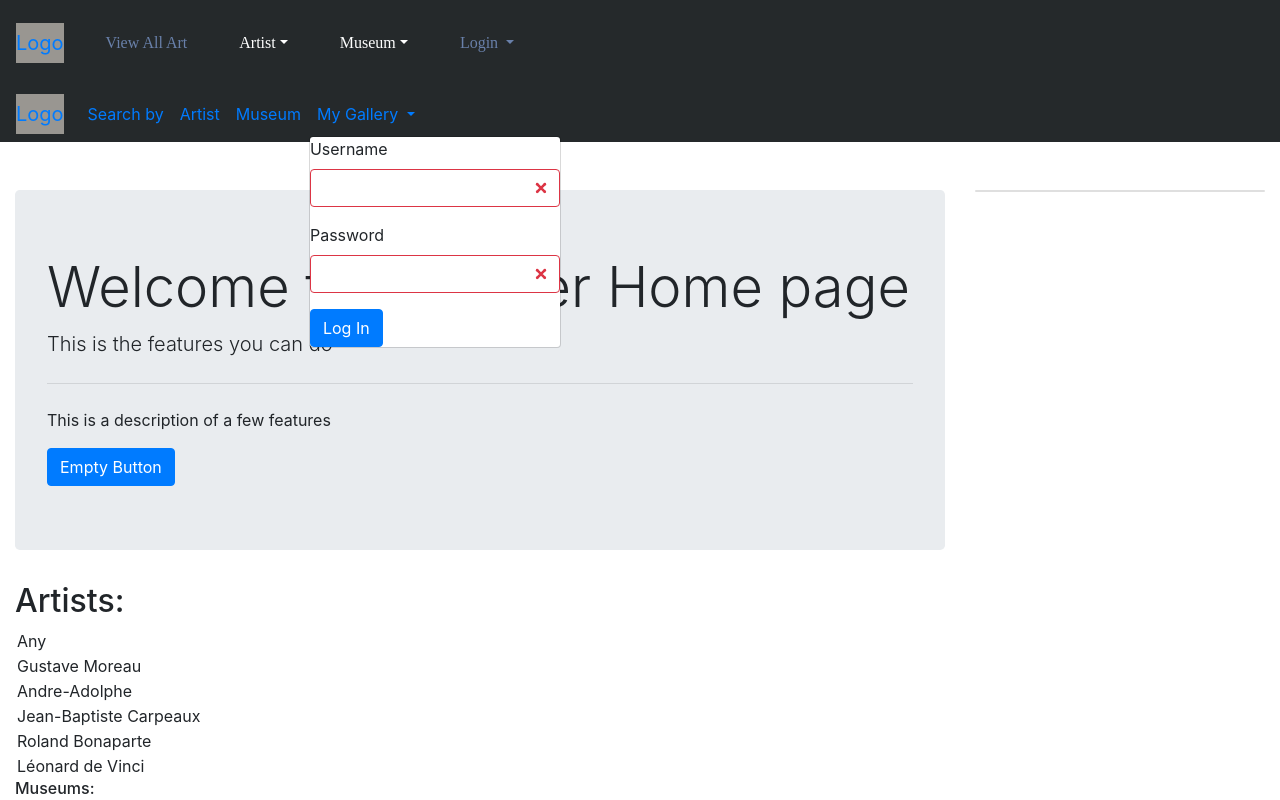
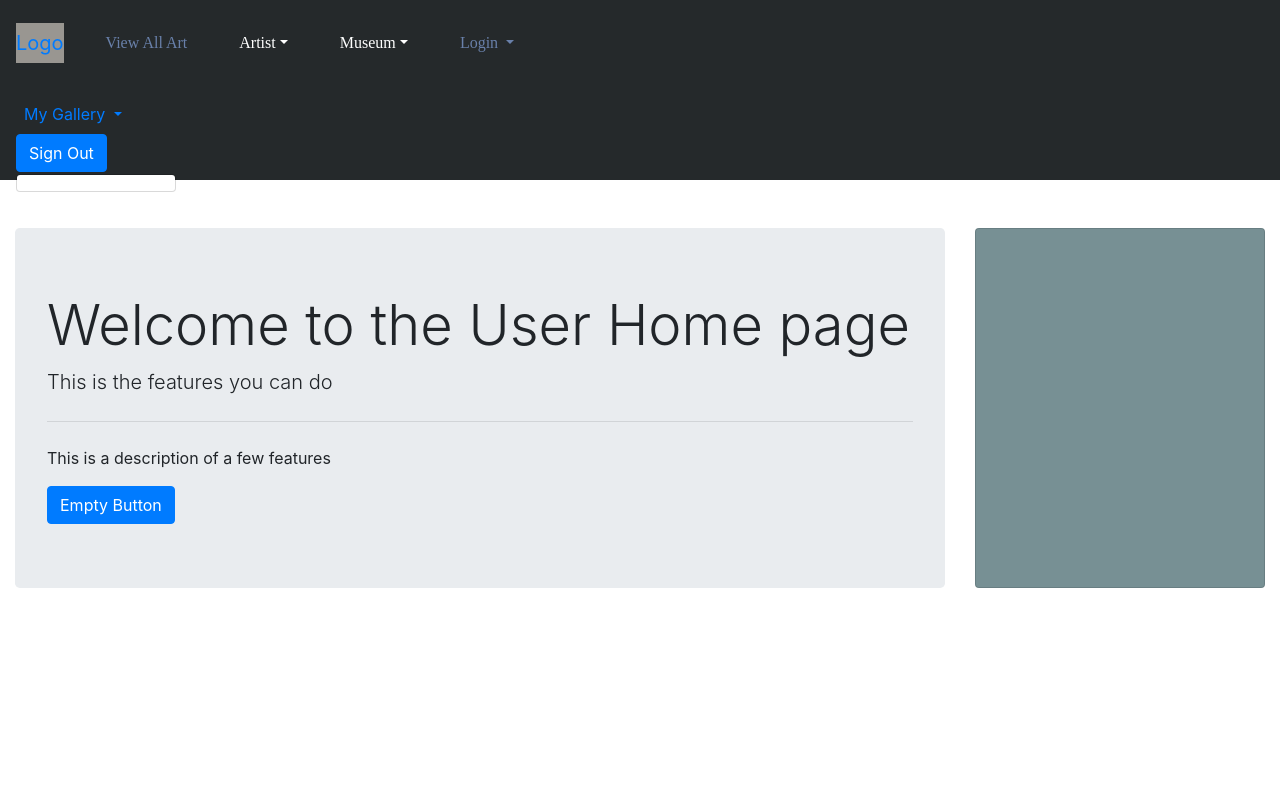
Before and after one commit to lsantibanez7/TestProjectTeamAwesome, an Angular app in the folder TeamAwesomeProj2Ang/: page /tempuserhome in a window 1280 px wide. Both pictures are taken after a click on the button "My Gallery". Shown: the top 800 px of the page. Built offline with nearby package versions, Linux system fonts and the light colour scheme.

Commit message:
new Angular

```diff
--- a/TeamAwesomeProj2Ang/src/app/components/home/home.component.ts
+++ b/TeamAwesomeProj2Ang/src/app/components/home/home.component.ts
@@ -16,11 +16,7 @@ export class HomeComponent implements OnInit {
 
   constructor(private registrationService : RegistrationService) { }
   onSubmit() {
-    this.registrationService.send( this.userModelNew.username, this.userModelNew.email, this.userModelNew.password)
-      .subscribe(
-        data => console.log('Success',data)
-
-      )
+    this.registrationService.send( this.userModelNew.username, this.userModelNew.email, this.userModelNew.password);
   }
 
   ngOnInit() {
--- a/TeamAwesomeProj2Ang/src/app/components/logged-navbar/logged-navbar.component.html
+++ b/TeamAwesomeProj2Ang/src/app/components/logged-navbar/logged-navbar.component.html
@@ -1,48 +1,29 @@
 <nav class="navbar navbar-expand-lg">
-    <a class="navbar-brand" href="#" routerLink='home' id="logotemp">Logo</a>
+
     <button class="navbar-toggler" type="button" data-toggle="collapse" data-target="#navbarNavDropdown" aria-controls="navbarNavDropdown" aria-expanded="false" aria-label="Toggle navigation">
       <span class="navbar-toggler-icon"></span>
     </button>
     <div class="collapse navbar-collapse" id="navbarNavDropdown">
       <ul class="navbar-nav">
-        <li class="nav-item active">
-          <a class="nav-link" routerLink= 'viewall'>Search by<span class="sr-only">(current)</span></a>
-        </li>
-        <li class="nav-item">
-          <a class="nav-link" routerLink= "viewartist">Artist</a>
-        </li>
-        <li class="nav-item">
-          <a class="nav-link" routerLink= 'viewmuseum'>Museum</a>
-        </li>
+
         <li class=" nav-item dropdown">
           <a class="nav-link dropdown-toggle" href="#" id="navbarDropdownMenuLink" role="button" data-toggle="dropdown" aria-haspopup="true" aria-expanded="false">
               My Gallery
           </a>
           <!-- start login form replace with buttons and logout button-->
-          <div class="dropdown-menu" aria-labelledby="navbarDropdownMenuLink" id="dropdownform">
-              <form #loginForm="ngForm"(ngSubmit)="onSubmit()" novalidate id="login-form">
-                <!-- {{loginForm.value | json}}
-                <hr />
-                {{userModel | json}}
-                <hr />
-                {{email.pristine}} -->
-
-
-                  <div class="form-group" >
-                    <label>Username</label>
-                    <input type="text" required #username="ngModel" [class.is-invalid]="username.invalid" class="form-control" name ="username" [(ngModel)]="userModel.username">
+          <div class="dropdown-menu" aria-labelledby="navbarDropdownMenuLink" id="logoutDropdown"></div>
+                  <div>
+                      <button type="submit" class="btn btn-primary" id="logoutButton" (ngClick)="onLogout()">Sign Out</button>
+                  </div>
+                 <!-- <div class="form-group" >
+                    <label>Email address</label>
+                    <input type="email" required #email="ngModel" [class.is-invalid]="email.invalid" class="form-control" name ="email" [(ngModel)]="userModel.email">
                 </div>
                 <div class="form-group">
                   <label>Password</label>
                   <input type="password" required #password="ngModel" [class.is-invalid]="password.invalid" class="form-control" name="password" [(ngModel)]="userModel.password">
-                </div>
-                <div>
-                <button type="submit" class="btn btn-primary" >Log In</button>
-                </div>
-              </form>
-            </div>
-            <!-- end login form -->
+                </div> -->
         </li>
       </ul>
-    </div>
-  </nav>
+  </div>
+</nav>
--- a/TeamAwesomeProj2Ang/src/app/components/logged-navbar/logged-navbar.component.ts
+++ b/TeamAwesomeProj2Ang/src/app/components/logged-navbar/logged-navbar.component.ts
@@ -1,4 +1,5 @@
 import { Component, OnInit } from '@angular/core';
+import { Router } from '@angular/router';
 
 @Component({
   selector: 'app-logged-navbar',
@@ -8,15 +9,18 @@ import { Component, OnInit } from '@angular/core';
 export class LoggedNavbarComponent implements OnInit {
 
 
-  public userModel : any = {};
+  constructor(private _router: Router) { }
 
-  constructor() { }
+  onLogout() {
+    console.log(localStorage);
+    localStorage.clear();
+
+    this._router.navigate(["/home"]);
+
+    console.log("loggedout",localStorage);
+  }
 
   ngOnInit() {
   }
 
-  onSubmit() {
-
-  }
-
 }
--- a/TeamAwesomeProj2Ang/src/app/components/registration/registration.component.ts
+++ b/TeamAwesomeProj2Ang/src/app/components/registration/registration.component.ts
@@ -14,11 +14,7 @@ export class RegistrationComponent implements OnInit {
 
   constructor(private registrationService : RegistrationService) { }
   onSubmit() {
-    this.registrationService.send( this.userLoggedModel.username, this.userLoggedModel.email, this.userLoggedModel.password)
-      .subscribe(
-        data => console.log('Success',data)
-
-      )
+    this.registrationService.send( this.userLoggedModel.username, this.userLoggedModel.email, this.userLoggedModel.password);
   }
 
   ngOnInit() {
--- a/TeamAwesomeProj2Ang/src/app/components/user-home/user-home.component.css
+++ b/TeamAwesomeProj2Ang/src/app/components/user-home/user-home.component.css
@@ -0,0 +1,14 @@
+#behind-jumbotron{
+    background-color: #54534F;
+}
+
+#jumbotron-userhome {
+    background-color: #779094;
+    box-shadow: 0 3px 20px 11px rgba(0,0,0,0.5);
+}
+
+#next-to-jumbotron{
+    background-color: #779094;
+    height: 360px;
+    box-shadow: 0, 3px, 20px, 11px rgba(0,0,0,0.5);
+}
--- a/TeamAwesomeProj2Ang/src/app/components/user-home/user-home.component.html
+++ b/TeamAwesomeProj2Ang/src/app/components/user-home/user-home.component.html
@@ -22,122 +22,3 @@
   </div>
 </div>
 <!-- ***change this to be favorite artworks, involves db and favorites button -->
-<div class="col-md-12">
-  <!-- Move this to maria's navbar somehow???-->
-  <article>
-    <h2><span>Artists:</span></h2>
-      <option value="Any">Any</option>
-      <option value="Gustave Moreau">Gustave Moreau</option>
-      <option value="André-Adolphe-Eugène Disdéri">Andre-Adolphe</option>
-      <option value="Jean-Baptiste Carpeaux">Jean-Baptiste Carpeaux</option>
-      <option value="Roland Bonaparte">Roland Bonaparte</option>
-      <option value="Léonard de Vinci">Léonard de Vinci</option>
-  </article>
-  <article>
-      <h6><span>Museums: </span></h6>
-        <option value="Any">Any</option>
-        <option value="Musée du Louvre">Musée du Louvre</option>
-        <option value="Paris, musée du quai Branly - Jacques Chirac">Paris, musée du quai Branly</option>
-        <option value="musée d'Orsay">musée d'Orsay</option>
-        <option value="Versailles, châteaux de Versailles et de Trianon">Versailles</option>
-        <option value="Paris, musée Gustave Moreau">Paris, musée Gustave Moreau</option>
-    </article>
-    <button class="btn btn-light">Search</button>
-
-    <!--Artwork by 10 at a time-->
-  <!--<div class="row">
-    <div class="column">
-      <div class="card c">
-        <img class="card-img-top" [src]="zeroImage">
-      <div class="card-body">
-          <h5> {{ zeroTitle }} </h5>
-          <p>Done by: {{ zeroCreator }}</p>
-        </div>
-      </div>
-    </div>
-    <div class="column">
-      <div class="card c">
-        <img class="card-img-top" [src]="firstImage">
-        <div class="card-body">
-          <h5> {{ firstTitle }} </h5>
-          <p>Done by: {{ firstCreator }}</p>
-        </div>
-      </div>
-    </div>
-    <div class="column">
-      <div class="card c">
-        <img class="card-img-top" [src]="secondImage">
-        <div class="card-body">
-          <h5> {{ secondTitle }} </h5>
-          <p>Done by: {{ secondCreator }}</p>
-        </div>
-      </div>
-    </div>
-  <div class="column">
-    <div class="card c">
-      <img class="card-img-top" [src]="thirdImage">
-      <div class="card-body">
-        <h5> {{ thirdTitle }} </h5>
-        <p>Done by: {{ thirdCreator }}</p>
-      </div>
-    </div>
-  </div>
-  <div class="column">
-    <div class="card c">
-      <img class="card-img-top" [src]="fourthImage">
-      <div class="card-body">
-        <h5> {{ fourthTitle }} </h5>
-        <p>Done by: {{ fourthCreator }}</p>
-      </div>
-    </div>
-  </div>
-</div>
-<div class="row">
-  <div class="column">
-    <div class="card c">
-      <img class="card-img-top" [src]="fifthImage">
-      <div class="card-body">
-        <h5> {{ fifthTitle }} </h5>
-        <p>Done by: {{ fifthCreator }}</p>
-      </div>
-    </div>
-  </div>
-  <div class="column">
-    <div class="card c">
-      <img class="card-img-top" [src]="sixImage">
-      <div class="card-body">
-        <h5> {{ sixTitle }} </h5>
-        <p>Done by: {{ sixCreator }}</p>
-      </div>
-    </div>
-  </div>
-  <div class="column">
-    <div class="card c">
-      <img class="card-img-top" [src]="sevenImage">
-      <div class="card-body">
-        <h5> {{ sevenTitle }} </h5>
-        <p>Done by: {{ sevenCreator }}</p>
-      </div>
-    </div>
-  </div>
-  <div class="column">
-    <div class="card c">
-      <img class="card-img-top" [src]="eightImage">
-      <div class="card-body">
-        <h5> {{ eightTitle }} </h5>
-        <p>Done by: {{ eightCreator }}</p>
-      </div>
-    </div>
-  </div>
-  <div class="column">
-    <div class="card c">
-      <img class="card-img-top" [src]="nineImage">
-      <div class="card-body">
-        <h5> {{ nineTitle }} </h5>
-        <p>Done by: {{ nineCreator }}</p>
-      </div>
-    </div>
-  </div>
-</div>
-</div> -->
-<!-- end favorites section -->
--- a/TeamAwesomeProj2Ang/src/app/services/login.service.ts
+++ b/TeamAwesomeProj2Ang/src/app/services/login.service.ts
@@ -13,6 +13,7 @@ export class LoginService {
 
 
   url = 'http://52.15.180.249:8080/proj2/proj2/login';
+  //url = 'http://localhost:8080/TeamAwesomeProj2/proj2/login';
 
 
 
@@ -24,6 +25,7 @@ export class LoginService {
     if(data == null){
       console.error("null object");
     }else{
+      //MADE BY MARIA
       console.log(data)
       //store active user
       localStorage.setItem("currentUser", JSON.stringify(data));
--- a/TeamAwesomeProj2Ang/src/app/services/registration.service.ts
+++ b/TeamAwesomeProj2Ang/src/app/services/registration.service.ts
@@ -1,16 +1,29 @@
 import { Injectable } from '@angular/core';
 import { HttpClient } from '@angular/common/http';
 import { UserLogged } from '../user-logged';
+import { Router } from '@angular/router';
 
 @Injectable({
   providedIn: 'root'
 })
 export class RegistrationService {
-  url = 'http://52.15.180.249:8080/proj2/proj2/Register/';
+  url = 'http://52.15.180.249:8080/proj2/proj2/Register';
+  //url = 'http://localhost:8080/TeamAwesomeProj2/proj2/Register';
 
-  constructor(private _http: HttpClient) { }
+  constructor(private _router: Router, private _http: HttpClient) { }
   send(username: string, email:string, password:string ){
-    let obs= this._http.post<any>(this.url,{username: username, email:email, password:password});
+    let obs= this._http.post<any>(this.url,{username: username, email:email, password:password})
+    .subscribe(data => {
+      console.log(data);
+      if(data == null){
+        console.error("Invalid registration");
+      }
+      else {
+        localStorage.setItem("currentUser", JSON.stringify(data));
+        console.log("LocalStorg", localStorage);
+        this._router.navigate(["/tempuserhome"]);
+      }
+    })
     return obs;
   }
 }
```
Also changed, not shown: TeamAwesomeProj2Ang/src/app/services/logout.service.ts (added, +9 -0 lines), 5 other files (tests, documents, lock files or other folders).
